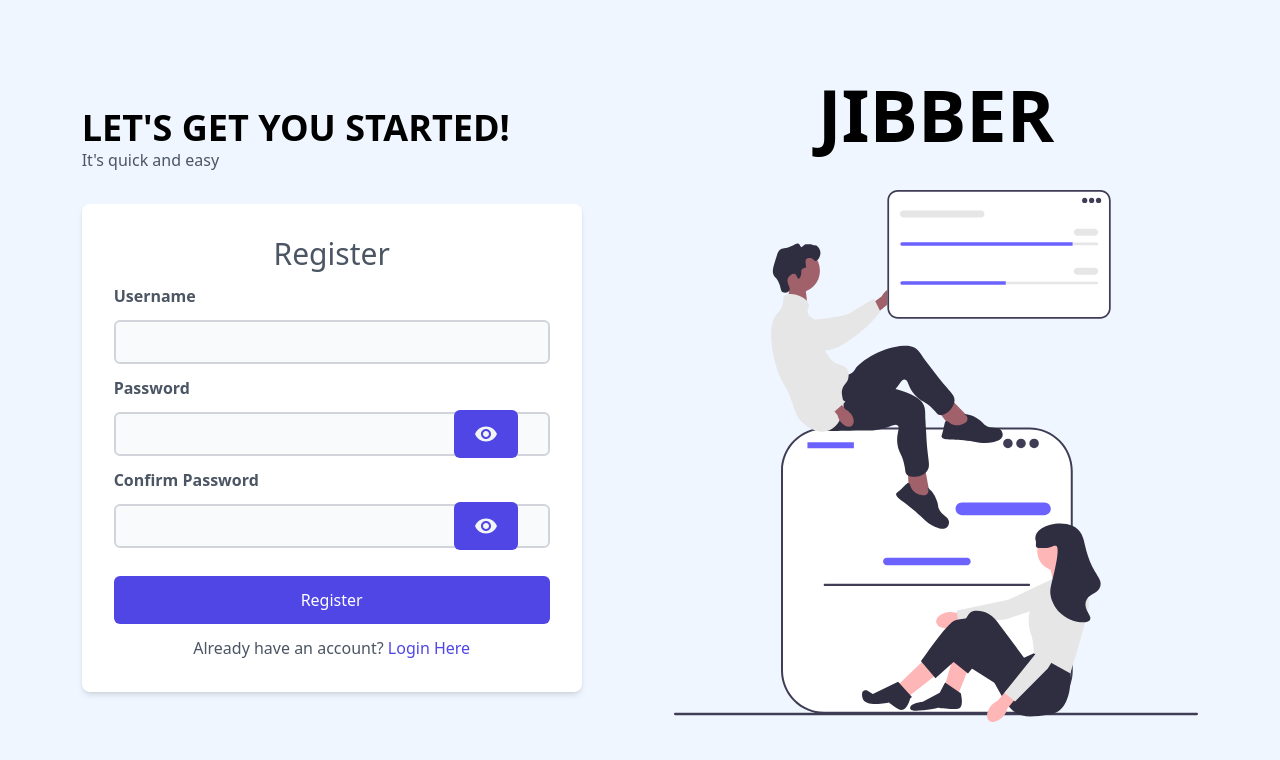
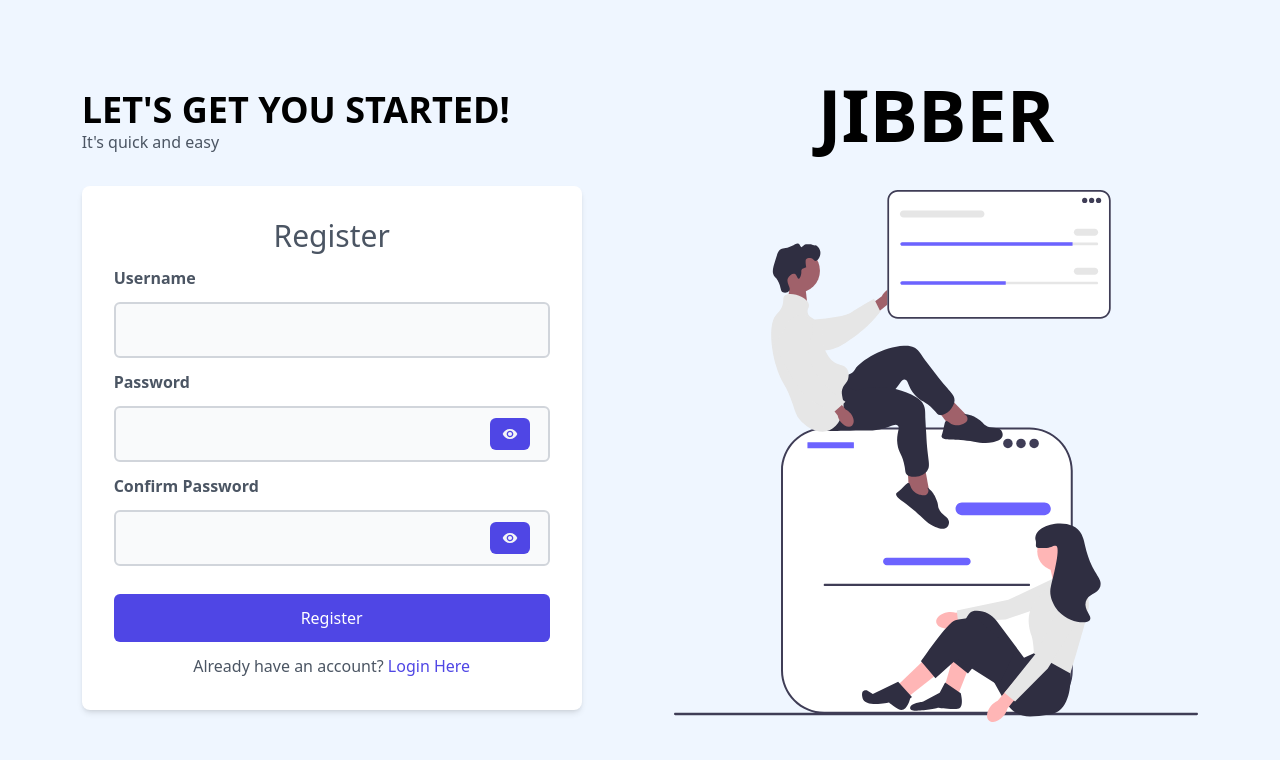
Before and after one commit to Vauldex-Inc/Jibber-Chat-App, a Vue app: page /register in a window 1280 px wide. Shown: the top 760 px of the page. Built offline with nearby package versions, Linux system fonts and the light colour scheme.

Commit message:
Fix update profile

```diff
--- a/src/components/atoms/VIconButton.vue
+++ b/src/components/atoms/VIconButton.vue
@@ -2,11 +2,12 @@
   <button
     @click="emits('click')"
     :class="[roundedClass, hasPadding ? 'p-0' : sizeClass(size)]"
+    :size="size"
     class="group transition-all"
     type="button"
   >
     <div class="relative">
-      <VImage :source="icon" type="icon" :invert="invert" />
+      <VImage :size="size" :source="icon" type="icon" :invert="invert" />
       <p
         class="absolute -bottom-4 left-1/2 z-50 hidden min-w-24 -translate-x-1/2 translate-y-full rounded-md bg-slate-800 px-2 py-1 text-sm capitalize text-gray-200 group-hover:block"
         v-if="toolTip"
@@ -20,7 +21,7 @@
 <script setup lang="ts">
 import { computed } from "vue"
 import { z, ZodError } from "zod"
-import { sizeClass, customImageSizeClass } from "@/composables/useSize"
+import { sizeClass } from "@/composables/useSize"
 
 import { type Size } from "@/types/Component"
 import VImage from "@/components/atoms/VImage.vue"
@@ -28,6 +29,7 @@ import VImage from "@/components/atoms/VImage.vue"
 interface Prop {
   size?: Size
   icon: string
+  type?: string
   invert?: boolean
   rounded?: boolean
   hasPadding?: boolean
@@ -41,8 +43,11 @@ const emits = defineEmits<{
 }>()
 
 const PropSchema = z.object({
-  size: z.enum(["small", "medium", "large", "extraLarge"]).optional(),
+  size: z
+    .enum(["extraSmall", "small", "medium", "large", "extraLarge"])
+    .optional(),
   icon: z.string(),
+  type: z.string().optional(),
   invert: z.boolean().optional(),
   rounded: z.boolean().optional(),
   hasPadding: z.boolean().optional(),
--- a/src/components/atoms/VImage.vue
+++ b/src/components/atoms/VImage.vue
@@ -1,5 +1,8 @@
 <template>
-  <img :src="getImage" :class="imageType(type)" />
+  <img
+    :src="getImage"
+    :class="[imageType(type), customImageSizeClass(prop.size)]"
+  />
 </template>
 
 <script lang="ts" setup>
@@ -23,7 +26,6 @@ const imageType = (ratio: string) => {
     case "icon":
       return [
         "aspect-square rounded-full object-cover",
-        customImageSizeClass(prop.size),
         prop.invert ? "invert dark:invert-0" : "invert-0",
       ]
 
--- a/src/components/molecules/VAvatar.vue
+++ b/src/components/molecules/VAvatar.vue
@@ -1,6 +1,6 @@
 <template>
   <div class="relative inline-block">
-    <VImage type="avatar" :source="image" />
+    <VImage :size="size" :type="type ?? 'avatar'" :source="image" />
     <VUserStatus :status="status" />
   </div>
 </template>
@@ -13,12 +13,14 @@ import { SizeSchema } from "@/types/Component"
 
 const PropSchema = z.object({
   image: z.string().optional(),
+  type: z.string().optional(),
   size: SizeSchema.optional(),
   status: z.enum(["online", "offline"]).optional(),
 })
 
 interface Prop {
   image?: string
+  type?: string
   size?: string
   status?: string
 }
@@ -28,6 +30,7 @@ const prop = defineProps<Partial<Prop>>()
 try {
   PropSchema.parse({
     image: prop.image,
+    type: prop.type,
     size: prop.size,
     status: prop.status,
   })
--- a/src/components/organisms/VProfileForm.vue
+++ b/src/components/organisms/VProfileForm.vue
@@ -4,7 +4,7 @@
     class="flex w-96 max-w-full flex-col justify-center gap-3 rounded-lg bg-white p-5 shadow-md dark:bg-slate-900"
   >
     <div
-      class="relative flex justify-center"
+      class="relative flex flex-col-reverse items-center justify-start pl-5"
       @mouseenter="onAvatar = true"
       @mouseleave="onAvatar = false"
     >
@@ -13,12 +13,13 @@
         @click="removeImage"
         size="small"
         rounded
+        :hasPadding="true"
         icon="./src/assets/images/close.svg"
         class="scale-75"
         :class="
           viewOnly
             ? 'hidden'
-            : 'absolute bottom-0 right-32 z-20 -translate-x-2 -translate-y-10 bg-red-500 focus:border-indigo-600 dark:focus:border-indigo-600'
+            : 'absolute bottom-0 right-32 z-20 -translate-x-1 -translate-y-8 bg-red-500 p-0.5 focus:border-indigo-600 dark:focus:border-indigo-600'
         "
         :hidden="!onAvatar"
       />
@@ -28,7 +29,7 @@
             ? formData.image
             : './src/assets/images/default-avatar.svg'
         "
-        size="large"
+        size="extraLarge"
         :status="userStore.getStatus(sender)"
       />
       <input
@@ -41,10 +42,10 @@
       <VIconButton
         v-if="viewOnly ? false : true"
         @click="openFileSelector"
-        size="small"
+        size="extraSmall"
         icon="./src/assets/images/edit.svg"
         rounded
-        class="absolute bottom-0 right-32 z-20 -translate-x-2 translate-y-0.5 bg-indigo-600 focus:border-indigo-600 dark:bg-slate-700 dark:bg-slate-800 dark:focus:border-indigo-600"
+        class="absolute right-32 z-20 -translate-x-2 translate-y-0.5 bg-indigo-600 focus:border-indigo-600 dark:bg-slate-800 dark:focus:border-indigo-600"
       />
     </div>
     <p
@@ -201,16 +202,6 @@ const create = async () => {
     })
 
     if (response.status === 200) {
-      if (currUser) {
-        const newProfile: Profile = {
-          idUser: currUser.id,
-          nickName: formData.value.nickName,
-          firstName: formData.value.firstName,
-          lastName: formData.value.lastName,
-          image: formData.value.image,
-          email: formData.value.email,
-        }
-      }
       emits("submit")
     } else {
       error.value = "Oops, something went wrong."
@@ -226,7 +217,9 @@ const create = async () => {
 
 const doesExist = () => {
   if (currUser) {
-    const userProfile = userStore.getUser(props.sender ? props.sender : currUser.id)
+    const userProfile = userStore.getUser(
+      props.sender ? props.sender : currUser.id,
+    )
     const user = userProfile?.username
 
     if (user) {
@@ -237,7 +230,7 @@ const doesExist = () => {
         firstName: profile.value?.firstName,
         lastName: profile.value?.lastName,
         image: profile.value?.image,
-        email: profile.value?.email
+        email: profile.value?.email,
       }
     } else {
       method.value = "POST"
--- a/src/composables/useSize.ts
+++ b/src/composables/useSize.ts
@@ -1,10 +1,12 @@
 const sizeClass = (size?: string) => {
   switch (size) {
-    case "sm":
-      return "py-2 px-4 text-sm";
-    case "md":
+    case "extraSmall":
+      return "text-xs"
+    case "small":
+      return "py-2 px-3 text-sm";
+    case "medium":
       return "py-3 px-5 text-base";
-    case "lg":
+    case "large":
       return "py-4 px-6 text-lg";
     default:
       return "py-3 px-5 text-base";
@@ -13,11 +15,11 @@ const sizeClass = (size?: string) => {
 
 const imageSizeClass = (size?: string) => {
   switch (size) {
-    case "sm":
+    case "small":
       return "h-10";
-    case "md":
+    case "medium":
       return "h-12";
-    case "lg":
+    case "large":
       return "h-16";
     default:
       return "h-12";
@@ -32,20 +34,20 @@ const customImageSizeClass = (size?: string) => {
       return "h-6";
     case "large":
       return "h-8";
-    case "xlarge":
+    case "extraLarge":
       return "h-12";
     default:
-      return "h-6";
+      return "h-4";
   }
 };
 
 const inputSizeClass = (size?: string) => {
   switch (size) {
-    case "sm":
+    case "small":
       return "py-1 px-2 text-sm";
-    case "md":
+    case "medium":
       return "py-2 px-4 text-base";
-    case "lg":
+    case "large":
       return "py-3 px-5 text-lg";
     default:
       return "py-2 px-4 text-base";
--- a/src/types/Component.ts
+++ b/src/types/Component.ts
@@ -1,7 +1,4 @@
 import { z } from 'zod'
 
-const SizeSchema = z.enum(["small", "medium", "large", "extraLarge"])
-
-type Size = z.infer<typeof SizeSchema>
-
-export { type Size, SizeSchema }
+export const SizeSchema = z.enum(["extraSmall", "small", "medium", "large", "extraLarge"])
+export type Size = z.infer<typeof SizeSchema>
```
